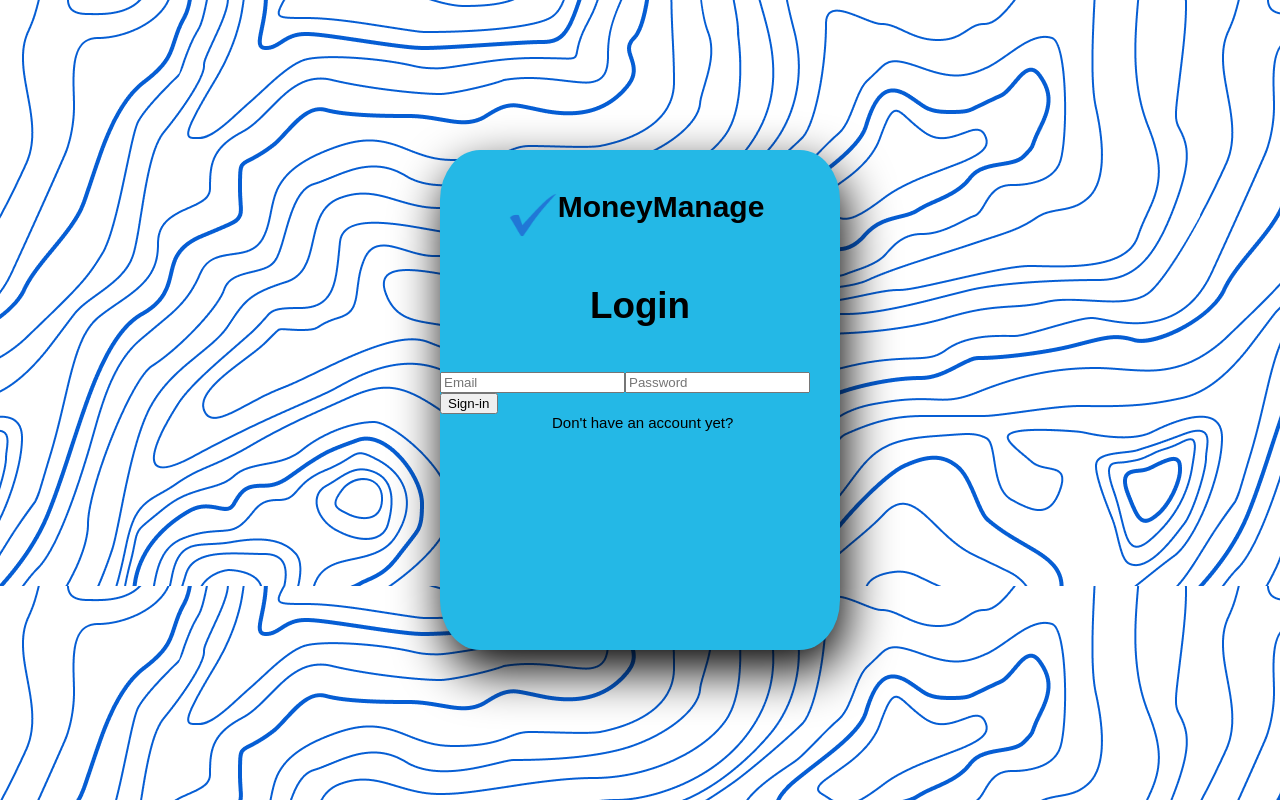
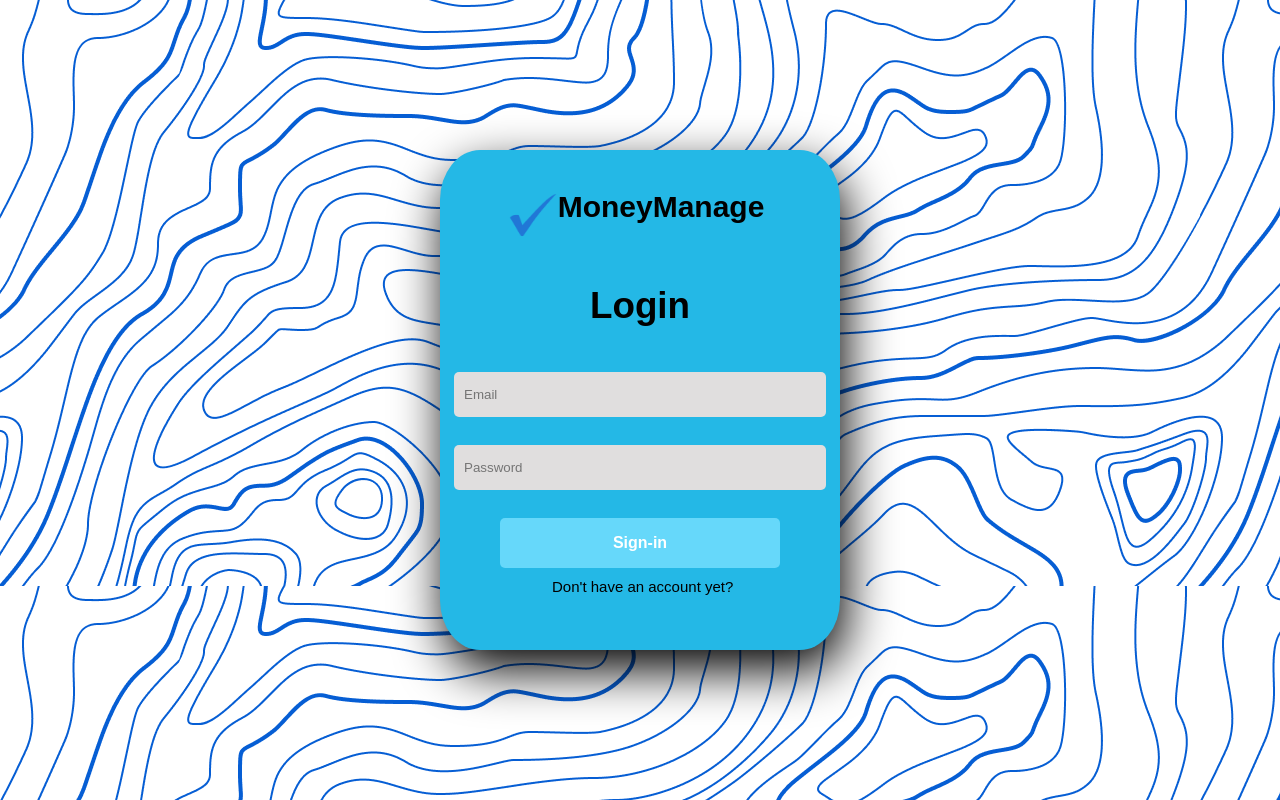
Before and after one commit to JulianErnest/moneymanage-fe, a React (Vite) app: page /login in a window 1280 px wide. Built offline with nearby package versions, Linux system fonts and the light colour scheme; no server answers.

Commit message:
[fix] fix styles not being applied to input

```diff
--- a/src/components/ProtectedLayout.tsx
+++ b/src/components/ProtectedLayout.tsx
@@ -23,8 +23,9 @@ export default function ProtectedLayout() {
   };
 
   useEffect(() => {
-    if (user.id != 0) {
-      navigate("/gettingstarted");
+    console.log(user);
+    if (user.id == 0) {
+      navigate("/");
     }
   }, [user]);
 
--- a/src/css/Login.module.css
+++ b/src/css/Login.module.css
@@ -1,40 +1,38 @@
-.main{
+.main {
   margin: 0;
   padding: 0;
   display: flex;
   justify-content: center;
   align-items: center;
-	font-family: 'Poppins';
+  font-family: "Poppins";
   background: linear-gradient(to bottom, #30b2da, #66d8fa, #40b7db);
   height: 100vh;
   background-image: url("../css/mm-bg.png");
 }
 
-body{
+body {
   margin: 0;
   padding: 0;
 }
 
-.logo{
+.logo {
   justify-content: center;
   width: 200px;
   padding-top: 10%;
   padding-left: 24%;
   display: flex;
   font-size: 30px;
-	font-family: 'Jost', sans-serif;
+  font-family: "Jost", sans-serif;
   font-weight: bold;
   flex: auto;
 }
-img{
+img {
   position: relative;
   width: 50px;
   height: 50px;
-
-
 }
 
-label{
+label {
   color: #fff;
   font-size: 2.3em;
   justify-content: center;
@@ -42,10 +40,10 @@ label{
   margin: 45px;
   font-weight: bold;
   cursor: pointer;
-	transition: .5s ease-in-out;
+  transition: 0.5s ease-in-out;
 }
 
-.inp{
+.inp {
   width: 88%;
   height: 25px;
   background: #e0dede;
@@ -56,9 +54,8 @@ label{
   border: none;
   outline: none;
   border-radius: 5px;
-
 }
-.btn{
+.btn {
   width: 70%;
   height: 50px;
   margin: 10px auto;
@@ -72,21 +69,20 @@ label{
   outline: none;
   border: none;
   border-radius: 5px;
-	transition: .2s ease-in;
+  transition: 0.2s ease-in;
   cursor: pointer;
 }
 
-.reg{
-
+.reg {
   font-size: 15px;
   position: relative;
-  	left:28%;
+  left: 28%;
 }
 
-button:hover{
+button:hover {
   background: #66d8fa;
 }
-.login{
+.login {
   height: 500px;
   width: 400px;
   background: #24b8e6;
@@ -94,8 +90,6 @@ button:hover{
 
   box-shadow: 5px 20px 50px #000;
 }
-.login label{
-
+.login label {
   color: black;
-
 }
--- a/src/routes/Home.tsx
+++ b/src/routes/Home.tsx
@@ -5,21 +5,22 @@ export default function Home() {
   const navigate = useNavigate();
 
   const getting = () => {
-      navigate("/GettingStarted");
+    navigate("/Login");
   };
 
   return (
-
     <div className={Styles.main}>
       <h1 className={Styles.header1}>Managing Your Money Made Easier</h1>
-        <p className={Styles.para1}>MoneyManage is a financial management website that allows its users to input their monthly budget, <br></br>
-        and their spendings to keep track of how much money they're spending on a monthly basis.</p>
+      <p className={Styles.para1}>
+        MoneyManage is a financial management website that allows its users to
+        input their monthly budget, <br></br>
+        and their spendings to keep track of how much money they're spending on
+        a monthly basis.
+      </p>
 
       <button className={Styles.getStarted} onClick={getting}>
         Get Started
       </button>
-
     </div>
-
   );
 }
--- a/src/routes/Login.tsx
+++ b/src/routes/Login.tsx
@@ -1,6 +1,6 @@
-import bg from "../css/logo.png";
 import { useNavigate } from "react-router-dom";
 import { useContext, useState } from "react";
+import bg from "../css/logo.png";
 
 import Styles from "../css/Login.module.css";
 import authService from "../services/authService";
@@ -35,6 +35,7 @@ function Login() {
         </label>
         <form onSubmit={(e) => onSubmit(e)}>
           <input
+            className={Styles.inp}
             value={email}
             onChange={(t) => setEmail(t.target.value)}
             type="email"
@@ -43,6 +44,7 @@ function Login() {
             required
           ></input>
           <input
+            className={Styles.inp}
             value={password}
             onChange={(t) => setPassword(t.target.value)}
             type="password"
@@ -50,7 +52,7 @@ function Login() {
             placeholder="Password"
             required
           ></input>
-          <button>Sign-in</button>
+          <button className={Styles.btn}>Sign-in</button>
         </form>
         <a className={Styles.reg} onClick={() => navigate("/register")}>
           Don't have an account yet?
```
Lines whose indentation alone changed are shown as unchanged.
